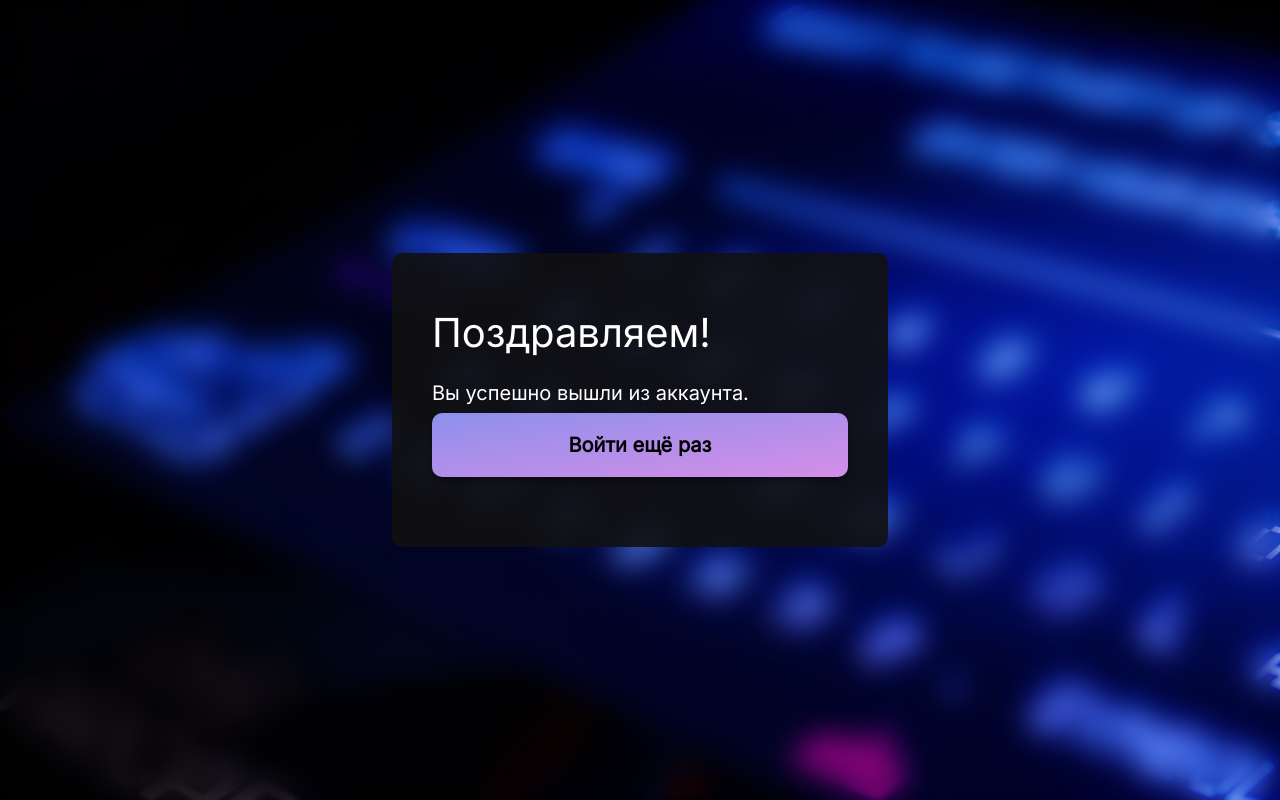
After one commit to casimtsev-co/kasimtsev-co, a Django app: page /account/password-reset in a window 1280 px wide. The commit adds this page. Run offline with Django 4.2, Linux system fonts and the light colour scheme.

Commit message:
maked signup login signout

```diff
--- /dev/null
+++ b/kasimtsev_co/courses/templates/main-page.html
@@ -0,0 +1 @@
+{% extends 'base.html' %}
--- /dev/null
+++ b/kasimtsev_co/courses/urls.py
@@ -0,0 +1,9 @@
+from django.urls import path
+
+from . import views
+
+
+
+urlpatterns = [
+    path( '', views.mainPage, name = 'main-page' )
+    ]
--- a/kasimtsev_co/courses/views.py
+++ b/kasimtsev_co/courses/views.py
@@ -1,3 +1,6 @@
 from django.shortcuts import render
 
+def mainPage (request):
+    pass
+
 # Create your views here.
--- a/kasimtsev_co/kasimtsev_co/urls.py
+++ b/kasimtsev_co/kasimtsev_co/urls.py
@@ -7,6 +7,7 @@ from django.contrib.auth import views as auth_views
 urlpatterns = [
    path('admin/', admin.site.urls, name = 'admin'),
    path('account/', include ("users.urls")),
+   path('', include ("courses.urls")),
 ]
 
 if settings.DEBUG:
--- a/kasimtsev_co/static/css/base.css
+++ b/kasimtsev_co/static/css/base.css
@@ -42,14 +42,107 @@ table {
 	border-spacing: 0;
 }
 
-.module {
+body, html {
+    width: 100%;
+    height: 100%;
+    font-family: 'Inter', sans-serif;
+}
+
+.content-wrapper {
     display: flex;
-    width: 491px;
-    padding: 60px 40px;
+    align-items: center;
+    justify-content: center;
+    min-height: 100%;
+}
+
+.white-theme {
+    color: black;
+}
+.black-theme {
+    color: white;
+}
+
+
+a {
+    color: #3899D0;
+    text-decoration: none;
+}
+
+.logo-text-wrapper
+{
+    display: flex;
+    padding: 0px 20px;
+    align-items: center;
+    align-self: stretch;
+}
+
+h1 {
+    font-size: 40px;
+    padding-bottom: 30px;
+}
+
+p {
+    font-size: 20px;
+    padding-bottom: 10px;
+}
+
+input {
+    border: none;
+}
+
+.big-logo-text {
+    width: 201px;
+    height: 48px;
+    overflow: hidden;
+    color: var(--main-text-color-dark, #FFF);
+    text-overflow: ellipsis;
+    whitespace: nowrap;
+    font-family: Inter;
+    font-size: 40px;
+    font-style: normal;
+    font-weight: 500;
+    line-height: normal;
+}
+
+.small-logo-text {
+    color: #FFF;
+    text-align: right;
+    font-family: Inter;
+    font-size: 24px;
+    font-style: normal;
+    font-weight: 500;
+    line-height: normal;
+    flex: 1 0 0;
+}
+
+.logo {
+    display: flex;
+    width: 200px;
+    flex-direction: column;
+    justify-content: center;
+    align-items: center;
+}
+
+.module-heading {
+    color: var(--useless-text-dark, #1E1E1E);
+    font-family: Inter;
+    font-size: 24px;
+    font-style: normal;
+    font-weight: 500;
+    line-height: normal;
+}
+
+.form {
+    display: flex;
     flex-direction: column;
     justify-content: center;
     align-items: center;
     gap: 69px;
+}
+
+.module {
+    width: 26em;
+    padding: 60px 40px;
     border-radius: var(--cards-corner-radius, 10px);
     background: var(--dark-card, rgba(17, 17, 17, 0.90));
     backdrop-filter: blur(30px);
@@ -63,6 +156,8 @@ table {
 }
 
 .input {
+    color: white;
+    font-size: 20px;
     display: flex;
     height: 70px;
     padding: 0px 20px;
@@ -82,7 +177,7 @@ table {
     line-height: normal;
 }
 
-.login-form {
+.registration-form {
     display: flex;
     flex-direction: column;
     justify-content: center;
@@ -101,4 +196,32 @@ table {
     border-radius: 10px;
     background: var(--button-gradient-color, linear-gradient(172deg, #8D90EC 0%, #D58EE7 100%));
     box-shadow: 0px 4px 4px 0px rgba(0, 0, 0, 0.25);
+    color: #000;
+    font-family: Inter;
+    font-size: 20px;
+    font-style: normal;
+    font-weight: 700;
+    line-height: normal;
 }
+
+.big-button:hover {
+    cursor: pointer;
+}
+
+.login-background {
+    background-color: #0F2163;
+    background-image: url("/static/images/login.png");
+}
+.signup-background {
+    background-color: #0F2163;
+    background-image: url("/static/images/signup.png");
+}
+
+.background-filter {
+    fill: rgba(20, 20, 20, 0.39);
+    backdrop-filter: blur(14.5px);
+}
+
+.error {
+    color: #D03841;
+}
--- a/kasimtsev_co/users/templates/base.html
+++ b/kasimtsev_co/users/templates/base.html
@@ -3,18 +3,24 @@
 <html>
 <head>
   <meta charset="utf-8" />
+  <link rel="preconnect" href="https://fonts.googleapis.com">
+  <link rel="preconnect" href="https://fonts.gstatic.com" crossorigin>
+  <link href="https://fonts.googleapis.com/css2?family=Inter&display=swap" rel="stylesheet">
   <title>{% block title %}Kasimtsev School{% endblock %}</title>
   <link href="{% static "css/base.css" %}" rel="stylesheet">
 </head>
-<body>
+
+<body class = "{% block theme %}{% endblock %} {% block background %}{% endblock %}">
 {% block header %}
   {% include 'components/base-header.html' %}
 {% endblock %}
-<div id="content">
+<div class="content-wrapper background-filter">
+<div class="content">
 {% block content %}
-
+<p>На данный момент эта страница пуста
 {% endblock %}
 </div>
+
 <script>
 document.addEventListener('DOMContentLoaded', (event) => {
 // DOM loaded
@@ -22,5 +28,6 @@ document.addEventListener('DOMContentLoaded', (event) => {
 {% endblock %}
 })
 </script>
+
 </body>
 </html>
--- /dev/null
+++ b/kasimtsev_co/users/templates/registration/logged_out.html
@@ -0,0 +1,17 @@
+{% extends 'base.html' %}
+
+{% block title %}Выход из аккаунта{% endblock %}
+
+{% block header %}{% endblock %}
+
+{% block background %}login-background{% endblock %}
+
+{% block theme %}black-theme{% endblock %}
+
+{% block content %}
+<div class="module">
+  <h1>Поздравляем!</h1>
+  <p>Вы успешно вышли из аккаунта.</p>
+  <a class = "big-button" href="{% url "login" %}">Войти ещё раз</a></p>
+</div>
+{% endblock %}
--- a/kasimtsev_co/users/urls.py
+++ b/kasimtsev_co/users/urls.py
@@ -2,16 +2,19 @@ from django.urls import include, path
 from .forms import UserLoginForm
 from django.contrib.auth import views as auth_views
 
-from django.contrib.auth import views
+from . import views
+
 
 urlpatterns = [
     path(
         'login',
-        views.LoginView.as_view(
+        auth_views.LoginView.as_view(
             template_name="registration/login.html",
             authentication_form=UserLoginForm
         ),
         name='login'),
+    path('logout', auth_views.LogoutView.as_view(), name='logout'),
 
-    path('logout', auth_views.LogoutView.as_view(), name='logout'),
+    path('signup', views.StudentRegistrationView, name = 'signup' ),
+    path('password-reset', auth_views.LogoutView.as_view(), name='password-reset'),
     ]
```
Also changed, not shown: kasimtsev_co/users/forms.py (+58 -0 lines), kasimtsev_co/users/templates/components/logo.html (+5 -5 lines), kasimtsev_co/users/templates/registration/login.html (+8 -8 lines), kasimtsev_co/users/templates/registration/signup.html (added, +37 -0 lines), kasimtsev_co/users/views.py (+35 -1 lines), kasimtsev_co/static/images/login.png (added), kasimtsev_co/static/images/signup.png (added).
